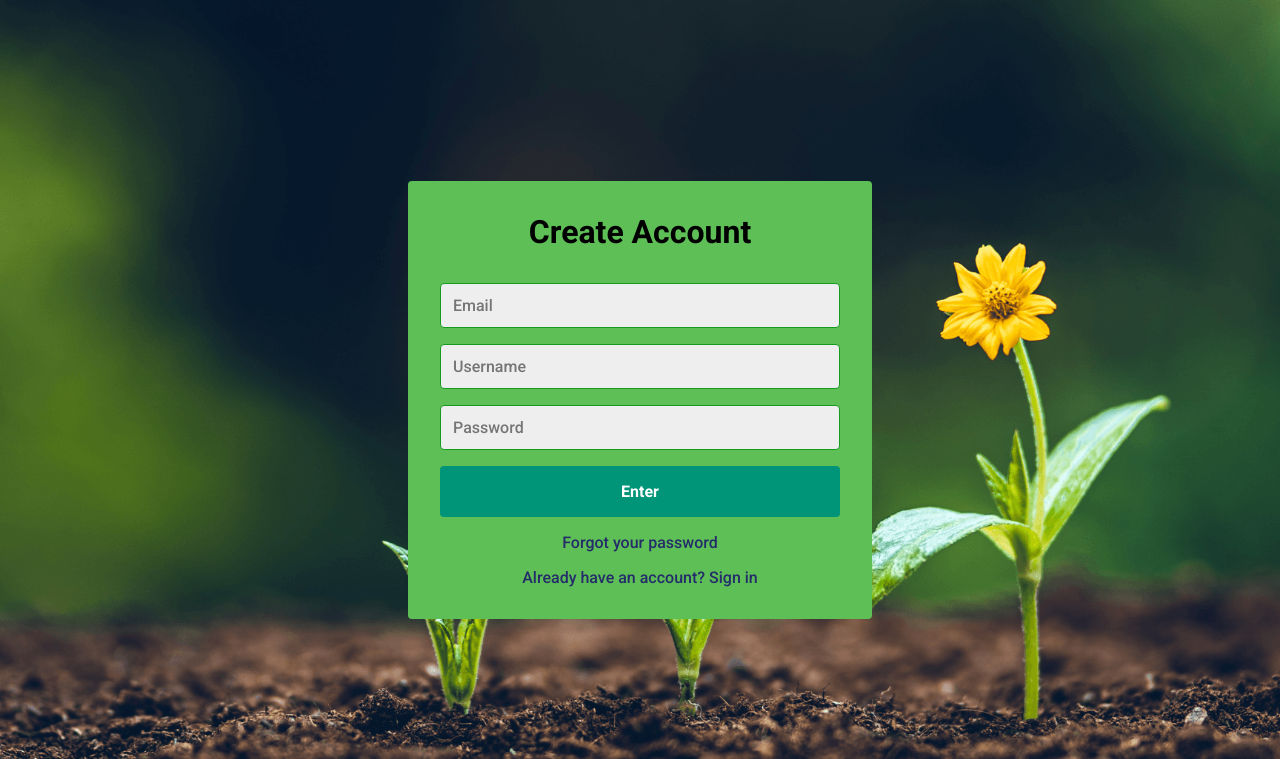
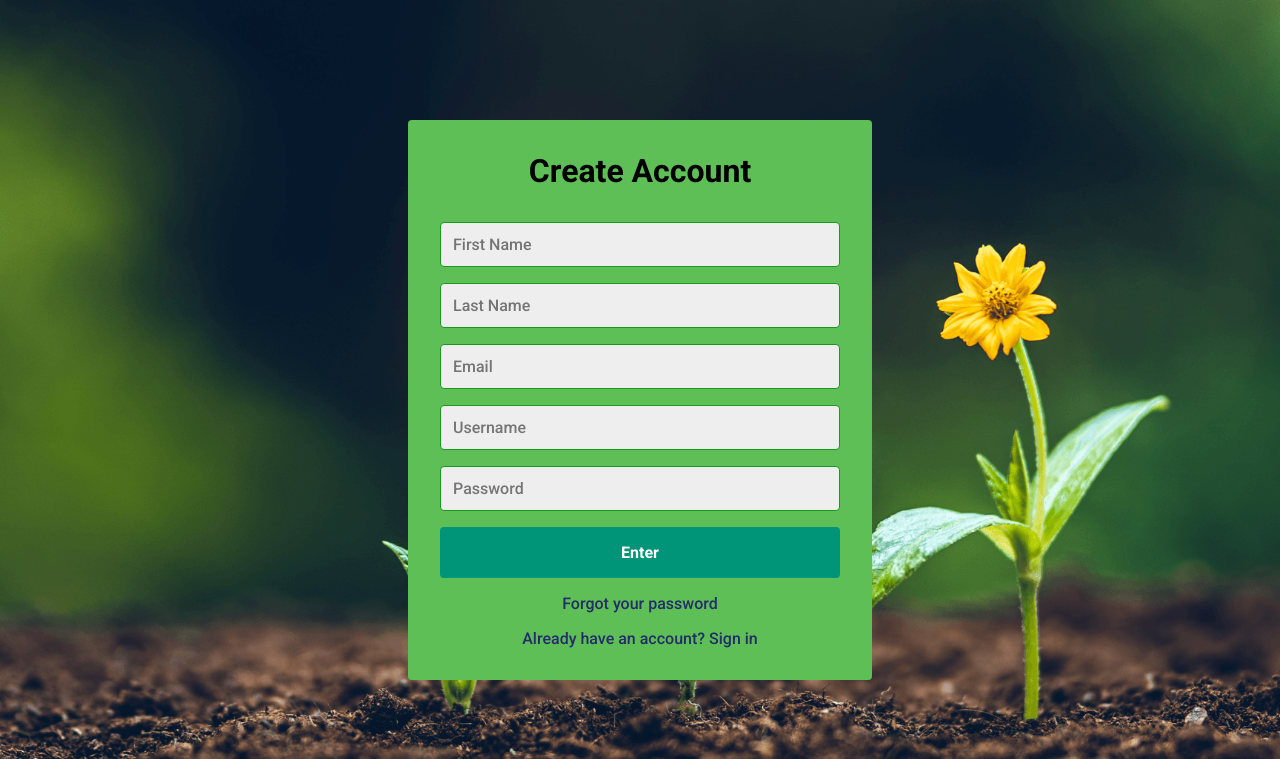
Before and after one commit to Heletzta/plantsForMentalHealth, a Python web app: template templates/login2.html in a window 1280 px wide, after a click on "Create Account". Shown: the top 759 px of the page. Run offline with Jinja, Linux system fonts and the light colour scheme; the template is opened without the code that fills it, so the values that code supplies are empty.

Commit message:
login fully functional

```diff
--- a/static/js/login2.js
+++ b/static/js/login2.js
@@ -8,6 +8,8 @@ function window_onload() {
         setFormMessage(loginForm, "error", "Invalid username/ password combination");
     } else if (document.getElementById("error").value == '2') {
         setFormMessage(loginForm, "error", "Username does not exist!");
+    } else if (document.getElementById("error").value == '3') {
+        setFormMessage(loginForm, "error", "Your account has been created! Please login here.");
     }
     /*const loginForm = document.querySelector("#login");
     var map = parseLink();
--- a/templates/login2.html
+++ b/templates/login2.html
@@ -36,19 +36,27 @@
                 </p>
         </form>
 
-        <form class="form form--hidden" id="createAccount">
+        <form class="form form--hidden" id="createAccount" action="{{url_for('createAccountMethod')}}" method="post">
             <h1 class="form__title">Create Account</h1>
                 <div class="form__message form__message--error"></div>
                 <div class="form__input-group">
-                    <input type ="text" class="form__input" autofocus placeholder="Email">
+                    <input type ="text" class="form__input" autofocus placeholder="First Name" id = "Firstname" name = "Firstname">
                     <div class ="form__input-error-message"></div>
                 </div>
                 <div class="form__input-group">
-                    <input type ="text" class="form__input" autofocus placeholder="Username">
+                    <input type ="text" class="form__input" autofocus placeholder="Last Name" id = "Lastname" name = "Lastname">
                     <div class ="form__input-error-message"></div>
                 </div>
                 <div class="form__input-group">
-                    <input type ="password" class="form__input" autofocus placeholder="Password">
+                    <input type ="text" class="form__input" autofocus placeholder="Email" id = "Email" name = "Email">
+                    <div class ="form__input-error-message"></div>
+                </div>
+                <div class="form__input-group">
+                    <input type ="text" class="form__input" autofocus placeholder="Username" id = "usernameCreate" name = "usernameCreate">
+                    <div class ="form__input-error-message"></div>
+                </div>
+                <div class="form__input-group">
+                    <input type ="text" class="form__input" autofocus placeholder="Password" id = "passwordCreate" name = "passwordCreate">
                     <div class ="form__input-error-message"></div>
                 </div>
                 <button class = "form__button" type="submit">Enter</button>
```
Also changed, not shown: app.py (+34 -17 lines).
